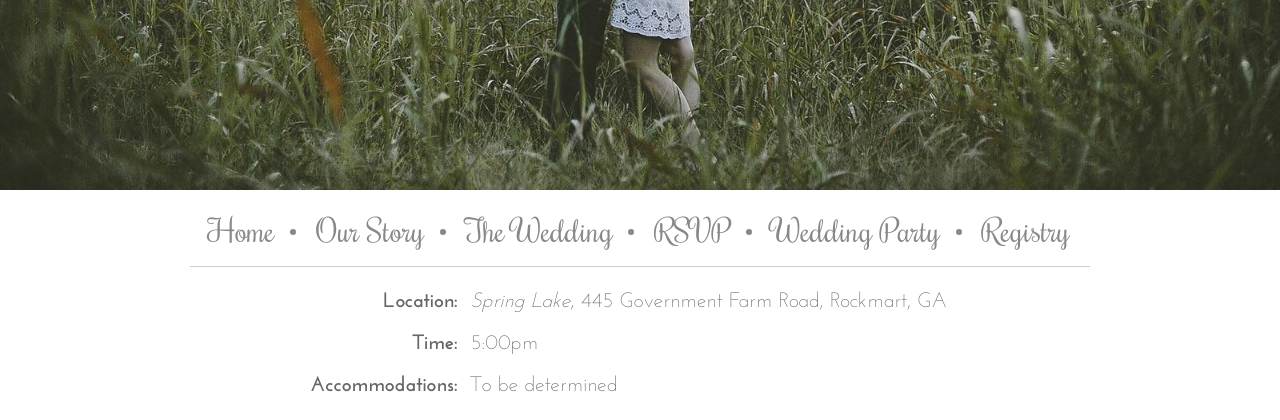
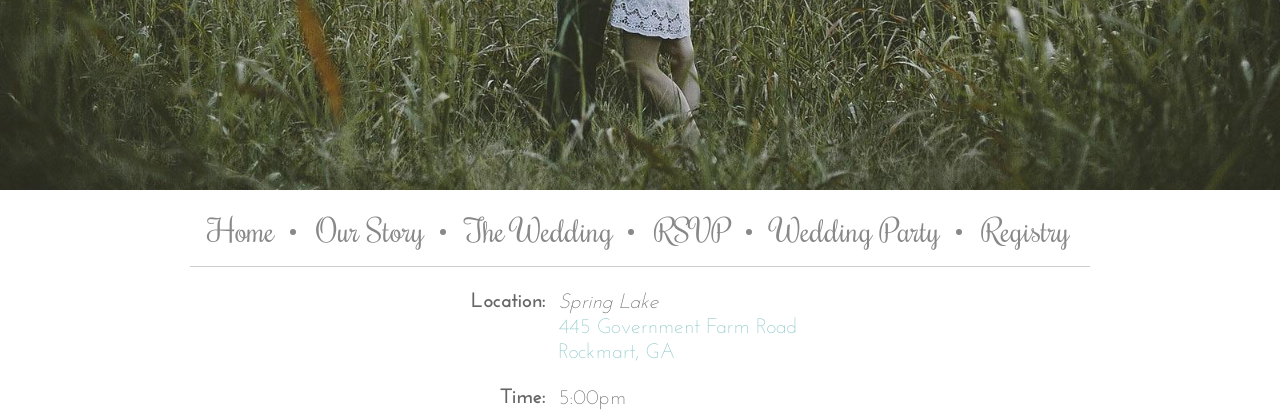
Before and after one commit to davidsawyer/davidandalex-com, a PHP site: page /the-wedding.php in a window 1280 px wide. Shown: the part 610-1030 px from the top of the page. Run offline with PHP 8.4, Linux system fonts and the light colour scheme; style sheets or scripts are compiled from the project's sources; some libraries are stand-ins or nearby versions.

Commit message:
update wedding info, style, and links

```diff
--- a/sass/main.scss
+++ b/sass/main.scss
@@ -697,21 +697,32 @@ form {
     float: left;
     font-weight: 600;
     padding-right: 0.3em;
-    width: 30%;
+    width: 40%;
     text-align: right;
 
     @include respond-to(handhelds) {
-        width: 50%;
+        float: none;
+        font-size: 0.85em;
+        text-align: left;
+        width: initial;
     }
 }
 
 .infoValue {
     float: right;
+    line-height: 1.2em;
     padding-left: 0.3em;
-    width: 70%;
+    width: 60%;
+
+    a {
+        color: $green;
+        text-decoration: none;
+    }
 
     @include respond-to(handhelds) {
-        width: 48%;
+        float: none;
+        padding-left: 0.5em;
+        width: initial;
     }
 }
 
--- a/the-wedding.php
+++ b/the-wedding.php
@@ -7,7 +7,10 @@
                     <span>Location:</span>
                 </div>
                 <div class="infoValue">
-                    <span><em>Spring Lake</em>, 445 Government Farm Road, Rockmart, GA</span>
+                    <span>
+                        <em>Spring Lake</em><br>
+                        <a href="http://goo.gl/maps/kQKfs">445 Government Farm Road<br>Rockmart, GA</a>
+                    </span>
                 </div>
             </li>
             <li>
@@ -23,14 +26,18 @@
                     <span>Accommodations:</span>
                 </div>
                 <div class="infoValue">
-                    <span>To be determined</span>
+                    <span>
+                        <em>Econo Lodge Inn</em><br>
+                        <a href="http://goo.gl/maps/OwPxP">2022 Etowah Drive<br>Rockmart, GA</a><br>
+                        Book your stay ASAP. They fill up early this time of year.
+                    </span>
                 </div>
             </li>
         </ul>
 
     </div>
     <div class="map">
-        <a href="https://maps.google.com/maps?q=445+Government+Farm+Rd.+Rockmart,+Georgia+30153&amp;hl=en&amp;ll=33.863574,-84.751282&amp;spn=0.738934,1.18103&amp;sll=33.944274,-83.389123&amp;sspn=0.369118,0.590515&amp;hnear=Government+Farm+Rd,+Rockmart,+Polk,+Georgia+30153&amp;t=h&amp;z=10">
+        <a href="http://goo.gl/maps/kQKfs">
             <img src="/media/map.jpg" alt="map">
         </a>
     </div>
```
